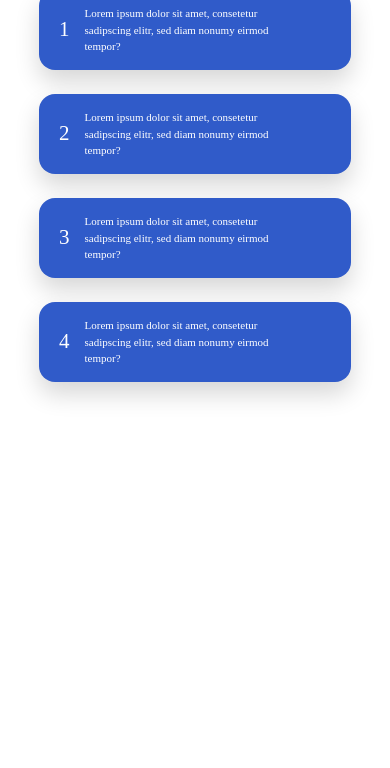
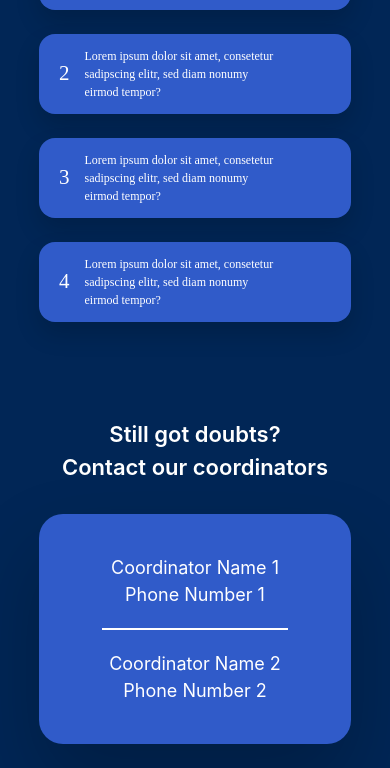
Before and after one commit to singhalyash8080/Craft404-faq, a plain HTML site: page index.html in a window 390 px wide. Shown: the part 146-914 px from the top of the page. Before the commit the page ends 844 px from the top, so only its background shows below. Drawn offline with nearby package versions, Linux system fonts and the light colour scheme.

Commit message:
faq and coordinators

```diff
--- a/index.html
+++ b/index.html
@@ -21,6 +21,12 @@
     <link rel="stylesheet" href="https://cdnjs.cloudflare.com/ajax/libs/font-awesome/4.7.0/css/font-awesome.min.css">
 
     <style>
+        body {
+            background: #012656;
+        }
+
+        /* faq css */
+
         .faq {
             max-width: 1358px;
             margin: 0 auto;
@@ -36,6 +42,7 @@
             text-align: center;
             font-size: 80px;
             font-weight: bold;
+            color: white;
         }
 
         .accordian-head {
@@ -106,17 +113,75 @@
             padding: 30px;
         }
 
+        /* faq css end */
+
+        /* coordinator css  */
+
+        .coordinator {
+            max-width: 1400px;
+            /* border: 2px solid yellow; */
+            margin: 0 auto;
+
+        }
+
+        .coordinator-container {
+            max-width: 80vw;
+            /* border: pink solid 2px; */
+            margin: 0 auto;
+            display: flex;
+            align-items: center;
+            justify-content: space-between;
+        }
+
+        .coordinator-txt {
+            color: white;
+            font-size: 40px;
+            width: 40%;
+            /* border: red solid 2px; */
+        }
+
+        .coordinator-box {
+            width: 50%;
+            background: #305BC9;
+            box-shadow: 0px 40px 80px #00000038;
+            border-radius: 24px;
+            opacity: 1;
+            /* padding:20px; */
+            /* height:250px; */
+            display: flex;
+            flex-direction: column;
+            justify-content: center;
+            padding: 40px;
+        }
+
+        .coordinator-box-contain {
+            /* widows: 100%;*/
+            /* padding: 50px; */
+            display: flex;
+            align-items: center;
+            /* border:white 2px solid; */
+            font-size: 22px;
+            color: white;
+            justify-content: space-between;
+        }
+
+        .coord1 {
+            text-align: center;
+        }
+
+        .coord2 {
+            text-align: center;
+        }
+
+        .line {
+            border: 0.1px white solid;
+            height: 200px;
+        }
+
+        /* coordinator css end */
 
 
-
-        @media screen and (max-width: 771px) {
-
-            .acc-head-txt,
-            .panel p {
-                font-size: 15px;
-            }
-
-        }
+        /* faq media queries */
 
         @media screen and (max-width: 500px) {
 
@@ -134,6 +199,156 @@
             }
 
         }
+
+        @media screen and (max-width: 771px) {
+
+            .acc-head-txt,
+            .panel p {
+                font-size: 15px;
+            }
+
+            .faq-head{
+                font-size:60px;
+            }
+
+        }
+
+        @media screen and (max-width: 430px){
+
+            .acc-head-txt,
+            .panel p {
+                font-size: 12px;
+            }
+
+            .faq-head{
+                font-size:40px;
+            }
+        }
+
+        /* faq media queries end */
+
+        /* coordinator media queries */
+
+        @media screen and (max-width: 1400px) {
+
+
+            .coordinator-txt {
+                font-size: 35px;
+            }
+
+            .coordinator-box-contain {
+                font-size: 19px;
+            }
+
+            .line {
+                height: 180px;
+            }
+
+        }
+
+        @media screen and (max-width: 1220px) {
+
+
+            .coordinator-txt {
+                font-size: 30px;
+            }
+
+            .coordinator-box-contain {
+                font-size: 16px;
+            }
+
+            .line {
+                height: 150px;
+            }
+
+        }
+
+        @media screen and (max-width: 1060px) {
+
+
+            .coordinator-txt {
+                font-size: 25px;
+            }
+
+            .coordinator-box-contain {
+                font-size: 13px;
+            }
+            .line {
+                height: 130px;
+            }
+
+        }
+
+        @media screen and (max-width: 880px) {
+
+
+            .coordinator-txt {
+                font-size: 22px;
+            }
+
+            .coordinator-box-contain {
+                font-size: 11px;
+            }
+            .line {
+                height: 110px;
+            }
+        }
+
+        @media screen and (max-width: 768px){
+
+            .coordinator-container{
+                flex-direction: column;
+            }
+
+            .coordinator-txt{
+                width:100%;
+
+                font-size:37px;
+
+                margin-bottom:30px;
+                text-align: center;
+            }
+
+            .coordinator-box{
+                width: 100%;
+            }
+
+            .coordinator-box-contain{
+                font-size:20px;
+            }
+        }
+
+        @media screen and (max-width: 600px){
+            .coordinator-box-contain{
+                flex-direction: column;
+            }
+
+            .line{
+                margin-top:20px;
+                margin-bottom:20px;
+                height:0;
+                width:80%;
+            }
+        }
+
+        @media screen and (max-width: 511px){
+            .coordinator-txt{
+                font-size:28px;
+            }
+
+            .coordinator-box-contain{
+                font-size:18px;
+            }
+        }
+
+        @media screen and (max-width: 392px){
+
+            .coordinator-txt{
+                font-size:22px;
+            }
+        }
+
+        /* coordinator media queries end */
     </style>
 
 </head>
@@ -255,7 +470,40 @@
 
 
         </div>
+
     </section>
+
+    <br><br><br>
+
+    <section class="coordinator">
+
+        <div class="coordinator-container">
+
+            <div class="coordinator-txt" style="font-weight:600;">
+                Still got doubts?<br> Contact our coordinators
+            </div>
+
+            <div class="coordinator-box">
+
+                <div class="coordinator-box-contain">
+                    <div class="coord1">
+                        Coordinator Name 1 <br>
+                        Phone Number 1
+                    </div>
+
+                    <div class="line"></div>
+
+                    <div class="coord2">
+                        Coordinator Name 2 <br>
+                        Phone Number 2
+                    </div>
+                </div>
+
+            </div>
+        </div>
+    </section>
+
+    <br>
 
 </body>
 
@@ -270,7 +518,7 @@
 
             var angle = this.children[1]
 
-            console.log(angle)
+            // console.log(angle)
 
 
             if (angle.innerHTML == '<i class="fa fa-angle-up" style="font-size:29px"></i>') {
```
